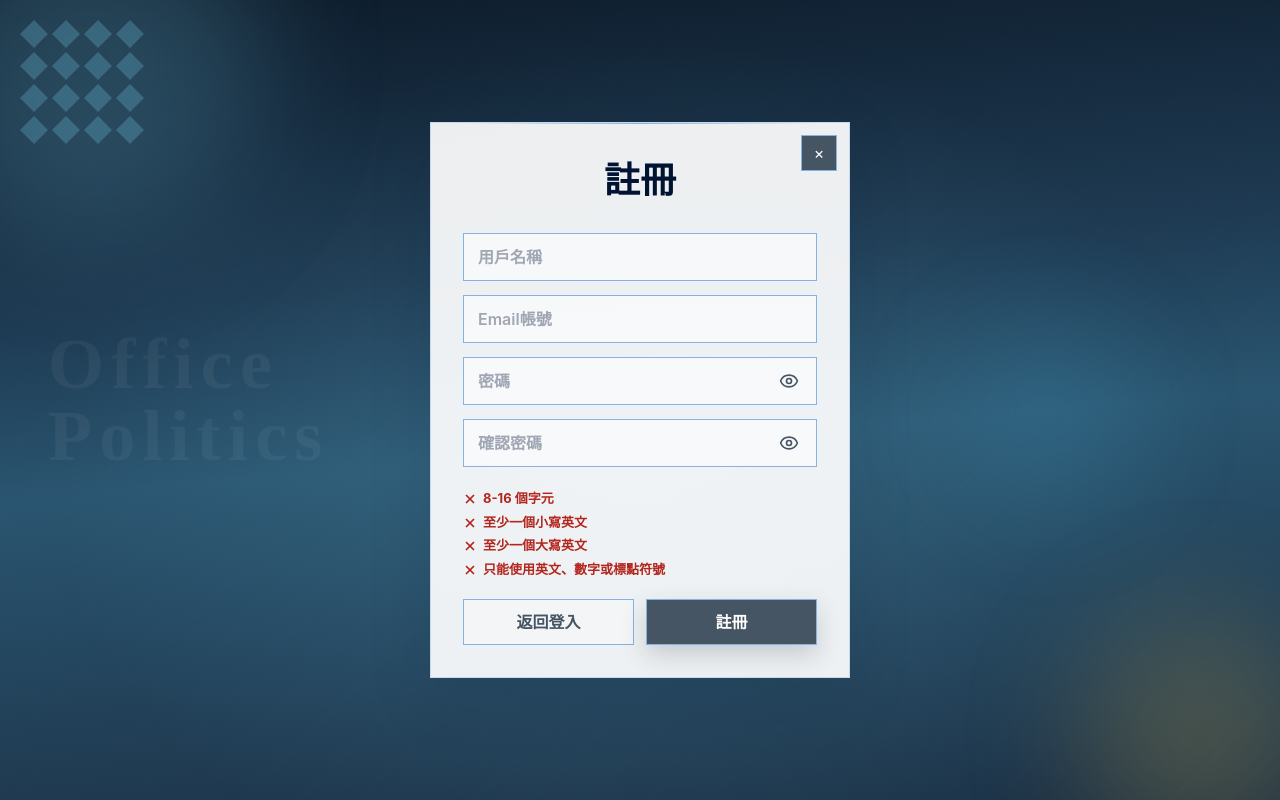
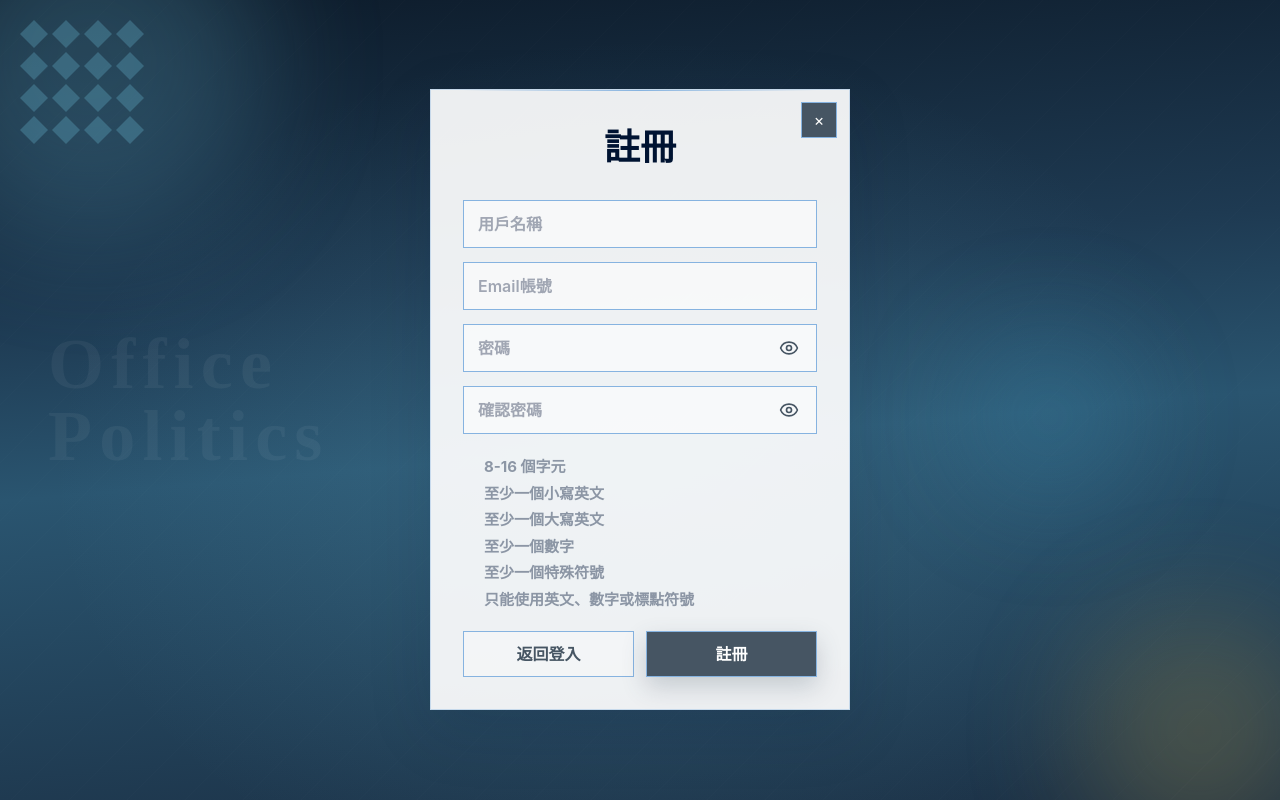
Before and after one commit to Office-Politics-Game/Office-Politics-Game, a Vue app: page /register in a window 1280 px wide. Built offline with nearby package versions, Linux system fonts and the light colour scheme; no server answers.

Commit message:
fix: 優化忘記密碼與重設密碼流程

```diff
--- a/src/components/login/LoginPage.vue
+++ b/src/components/login/LoginPage.vue
@@ -117,6 +117,7 @@ function goLoginPage() {
 }
 
 function goRegisterPage() {
+  resetPasswordToken.value = ""
   authPageMode.value = "register"
   router.push("/register")
 }
--- a/src/components/login/PasswordRuleList.vue
+++ b/src/components/login/PasswordRuleList.vue
@@ -1,5 +1,9 @@
 <template>
-  <ul class="password-rules" aria-label="密碼格式條件">
+  <ul
+    class="password-rules"
+    :class="{ 'has-input': hasInput }"
+    aria-label="密碼格式條件"
+  >
     <li
       v-for="rule in passwordRuleChecks"
       :key="rule.key"
@@ -7,7 +11,8 @@
       :class="{ 'is-valid': rule.isValid }"
     >
       <Check v-if="rule.isValid" class="password-rule__icon" />
-      <X v-else class="password-rule__icon" />
+      <X v-else-if="hasInput" class="password-rule__icon" />
+      <span v-else class="password-rule__placeholder-icon" />
       <span>{{ rule.label }}</span>
     </li>
   </ul>
@@ -25,6 +30,8 @@ const props = defineProps({
   }
 })
 
+const hasInput = computed(() => props.password.trim().length > 0)
+
 const passwordRuleChecks = computed(() =>
   getPasswordRuleChecks(props.password)
 )
@@ -35,8 +42,8 @@ const passwordRuleChecks = computed(() =>
   margin-top: 8px;
   display: grid;
   gap: 4px;
-  color: #b3261e;
-  font-size: 13px;
+  color: var(--gray-300);
+  font-size: 15px;
   font-weight: 700;
 }
 
@@ -44,17 +51,27 @@ const passwordRuleChecks = computed(() =>
   display: flex;
   align-items: center;
   gap: 6px;
-  color: #b3261e;
+  color: var(--gray-300);
   transition: color 0.18s ease;
 }
 
-.password-rule.is-valid {
+.password-rules.has-input .password-rule {
+  color: #b3261e;
+}
+
+.password-rules.has-input .password-rule.is-valid {
   color: #2f8f46;
 }
 
 .password-rule__icon {
-  width: 14px;
-  height: 14px;
+  width: 15px;
+  height: 15px;
   stroke-width: 3;
 }
+
+.password-rule__placeholder-icon {
+  width: 15px;
+  height: 15px;
+  display: inline-block;
+}
 </style>
--- a/src/services/authApi.js
+++ b/src/services/authApi.js
@@ -26,4 +26,4 @@ function resetPassword(payload) {
   return apiClient.post(`${AUTH_API_PATH}/reset-password`, payload);
 }
 
-export { register, login, verifyToken, forgotPassword, resetPassword  };
+export { register, login, verifyToken, forgotPassword, resetPassword };
--- a/src/utils/passwordRules.js
+++ b/src/utils/passwordRules.js
@@ -1,7 +1,8 @@
 const PASSWORD_RULE_ERROR_MESSAGE = "密碼格式不符合規則"
 
-const PASSWORD_ALLOWED_CHARS_REGEX =
-  /^[A-Za-z0-9!@#$%^&*()_+\-=[\]{};':"\\|,.<>/?`~]+$/
+const PASSWORD_ALLOWED_CHARS_REGEX = /^[A-Za-z0-9!@#$%^&*()_+\-=[\]{};':"|,.<>/?`~]+$/
+
+const PASSWORD_SPECIAL_CHAR_REGEX = /[!@#$%^&*()_+\-=[\]{};':"|,.<>/?`~]/
 
 const PASSWORD_RULES = [
   {
@@ -18,6 +19,16 @@ const PASSWORD_RULES = [
     key: "uppercase",
     label: "至少一個大寫英文",
     test: (password) => /[A-Z]/.test(password)
+  },
+  {
+    key: "number",
+    label: "至少一個數字",
+    test: (password) => /[0-9]/.test(password)
+  },
+  {
+    key: "specialChar",
+    label: "至少一個特殊符號",
+    test: (password) => PASSWORD_SPECIAL_CHAR_REGEX.test(password)
   },
   {
     key: "allowedChars",
--- a/src/views/EntryPage.vue
+++ b/src/views/EntryPage.vue
@@ -173,6 +173,7 @@ function clearAuthQuery() {
   router.replace({
     name: "Entry",
     query: nextQuery,
+    hash: "",
   });
 }
 
```
Also changed, not shown: 2 other files (tests, documents, lock files or other folders).
